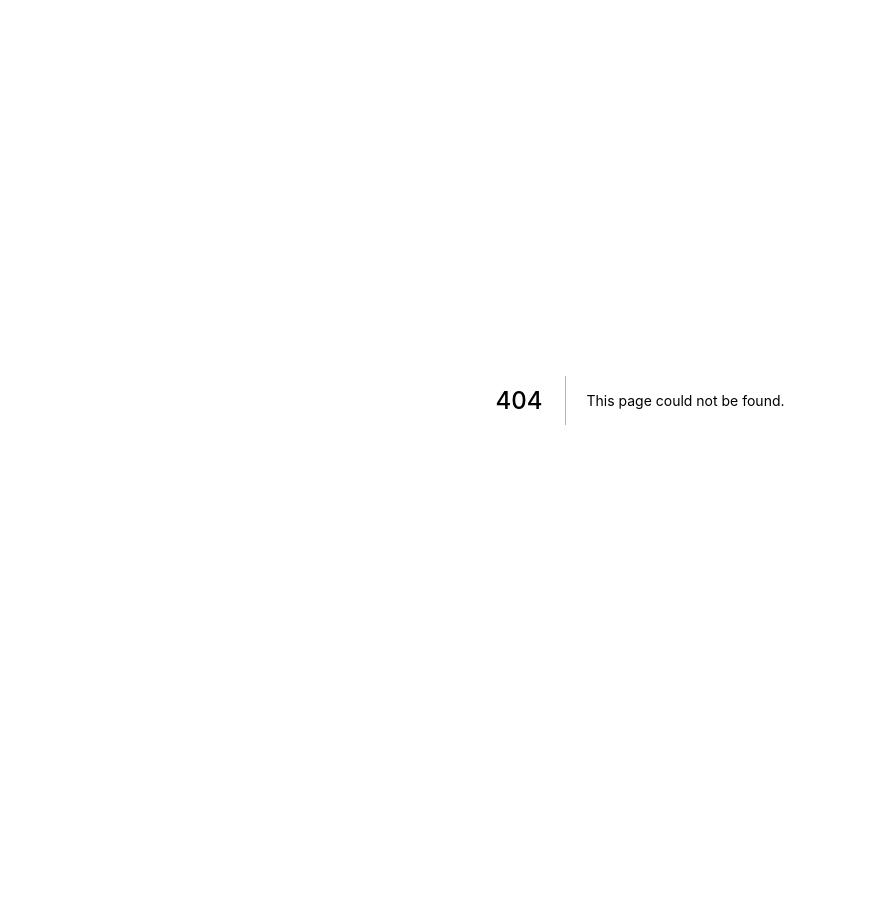
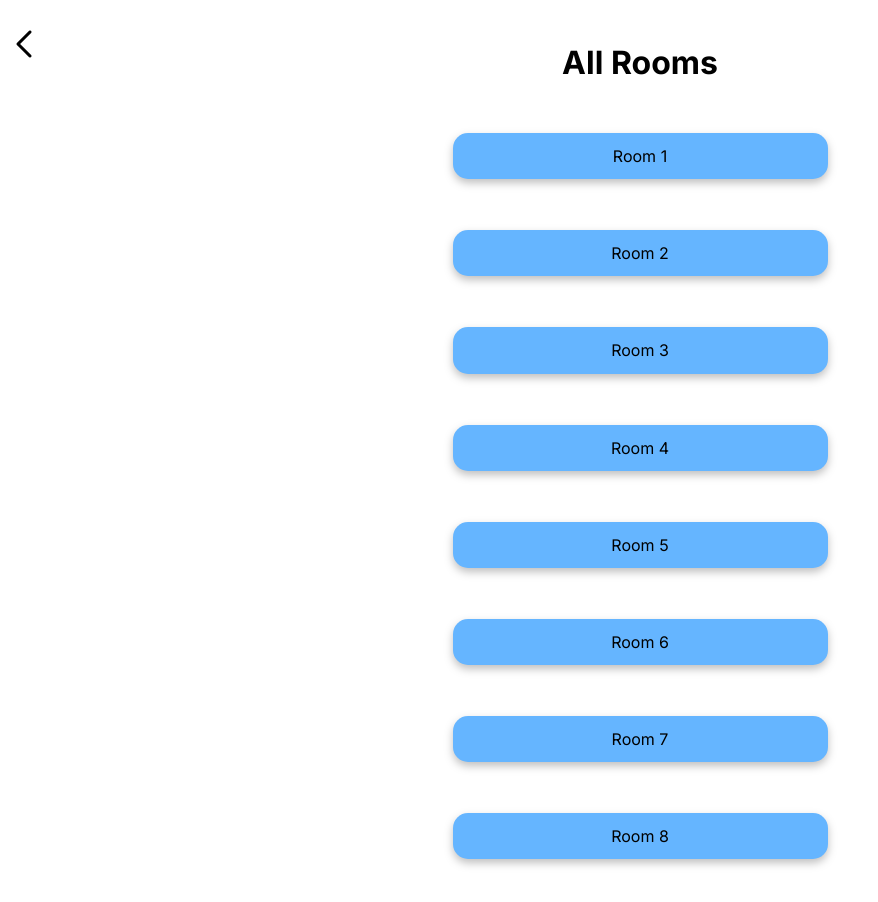
Before and after one commit to ben-me/capstone-project, a Next.js app: page /rooms in a window 1280 px wide. Before the commit this address had no page. Shown: the whole page, without its empty margins (0-878 px from the left). Before the commit the page ends 800 px from the top, so only its background shows below. Built offline with nearby package versions, Linux system fonts and the light colour scheme.

Commit message:
recover data after making merge revert

```diff
--- a/components/GlobalStyle.js
+++ b/components/GlobalStyle.js
@@ -4,11 +4,9 @@ export const GlobalStyle = createGlobalStyle`
 *,*::after, *::before {
     box-sizing:border-box;
 }
-
 body {
     margin: 0;
     padding: 0;
+    font-family: 'Inter', sans-serif;
 }
-
-
 `;
--- /dev/null
+++ b/components/RoomItem.js
@@ -0,0 +1,35 @@
+import Link from 'next/link';
+import styled from 'styled-components';
+
+export default function RoomItem({ roomData }) {
+  return (
+    <RoomListElement>
+      <Link href="" passHref>
+        <RoomAnchor>{roomData.name} </RoomAnchor>
+      </Link>
+    </RoomListElement>
+  );
+}
+
+const RoomListElement = styled.li`
+  width: 375px;
+  height: 46.12px;
+  background: #65b5ff;
+  border-radius: 15px;
+  filter: drop-shadow(0px 4px 4px rgba(0, 0, 0, 0.25));
+  list-style: none;
+  &:hover {
+    background-color: white;
+  }
+`;
+
+const RoomAnchor = styled.a`
+  display: flex;
+  justify-content: center;
+  align-items: center;
+  width: 100%;
+  height: 100%;
+  border-radius: 15px;
+  text-decoration: none;
+  color: black;
+`;
--- a/pages/_document.js
+++ b/pages/_document.js
@@ -1,18 +1,16 @@
-import Document from 'next/document';
+import Document, { Html, Head, Main, NextScript } from 'next/document';
 import { ServerStyleSheet } from 'styled-components';
 
 export default class MyDocument extends Document {
   static async getInitialProps(ctx) {
     const sheet = new ServerStyleSheet();
     const originalRenderPage = ctx.renderPage;
-
     try {
       ctx.renderPage = () =>
         originalRenderPage({
           enhanceApp: (App) => (props) =>
             sheet.collectStyles(<App {...props} />),
         });
-
       const initialProps = await Document.getInitialProps(ctx);
       return {
         ...initialProps,
@@ -27,4 +25,22 @@ export default class MyDocument extends Document {
       sheet.seal();
     }
   }
+  render() {
+    return (
+      <Html>
+        <Head>
+          <link rel="preconnect" href="https://fonts.googleapis.com" />
+          <link rel="preconnect" href="https://fonts.gstatic.com" crossorigin />
+          <link
+            href="https://fonts.googleapis.com/css2?family=Inter:wght@100;200;300;400;500;600;700;800;900&display=swap"
+            rel="stylesheet"
+          />
+        </Head>
+        <body>
+          <Main />
+          <NextScript />
+        </body>
+      </Html>
+    );
+  }
 }
--- /dev/null
+++ b/pages/rooms.js
@@ -0,0 +1,58 @@
+import RoomItem from '../components/RoomItem';
+import { getAllRooms } from '../services/roomService';
+import styled from 'styled-components';
+import Link from 'next/link';
+import Image from 'next/image';
+import backArrow from '../public/backarrow.png';
+
+export async function getStaticProps() {
+  const rooms = await getAllRooms();
+  return {
+    props: {
+      rooms,
+    },
+  };
+}
+
+export default function Rooms({ rooms }) {
+  return (
+    <>
+      <Link href="/" passHref>
+        <BackAnchor>
+          <Image alt="backbutton" src={backArrow} />
+        </BackAnchor>
+      </Link>
+
+      <RoomList>
+        <Header>All Rooms</Header>
+        {rooms.map((room) => {
+          return <RoomItem key={room.id} roomData={room} />;
+        })}
+      </RoomList>
+    </>
+  );
+}
+
+const RoomList = styled.ul`
+  display: flex;
+  flex-direction: column;
+  padding: 0;
+  gap: 51px;
+  margin: 2.7em auto;
+  width: 375px;
+  left: 26px;
+`;
+
+const Header = styled.h1`
+  text-align: center;
+  margin-bottom: 0;
+  margin-top: 0;
+`;
+
+const BackAnchor = styled.a`
+  display: inline-block;
+  position: absolute;
+  left: 0px;
+  z-index: 1;
+  top: 20px;
+`;
--- /dev/null
+++ b/services/roomService.js
@@ -0,0 +1,164 @@
+const rooms = [
+  {
+    id: 1,
+    name: 'Room 1',
+    desks: [
+      {
+        id: 1,
+        name: 'Desk 1',
+        isSelected: false,
+        reservations: [
+          {
+            starttime: '12:00',
+            endtime: '14:00',
+            user: 'user1',
+            isPrivate: false,
+          },
+        ],
+      },
+      {
+        id: 2,
+        name: 'Desk 2',
+        isSelected: false,
+        reservations: [
+          {
+            starttime: '15:00',
+            endtime: '17:00',
+            user: 'user2',
+            isPrivate: false,
+          },
+        ],
+      },
+    ],
+  },
+  {
+    id: 2,
+    name: 'Room 2',
+    desks: [
+      {
+        id: 1,
+        name: 'Desk 1',
+        isSelected: false,
+        reservations: [{}],
+      },
+      {
+        id: 2,
+        name: 'Desk 2',
+        isSelected: false,
+        reservations: [{}],
+      },
+    ],
+  },
+  {
+    id: 3,
+    name: 'Room 3',
+    desks: [
+      {
+        id: 1,
+        name: 'Desk 1',
+        isSelected: false,
+        reservations: [{}],
+      },
+      {
+        id: 2,
+        name: 'Desk 2',
+        isSelected: false,
+        reservations: [{}],
+      },
+    ],
+  },
+  {
+    id: 4,
+    name: 'Room 4',
+    desks: [
+      {
+        id: 1,
+        name: 'Desk 1',
+        isSelected: false,
+        reservations: [{}],
+      },
+      {
+        id: 2,
+        name: 'Desk 2',
+        isSelected: false,
+        reservations: [{}],
+      },
+    ],
+  },
+  {
+    id: 5,
+    name: 'Room 5',
+    desks: [
+      {
+        id: 1,
+        name: 'Desk 1',
+        isSelected: false,
+        reservations: [{}],
+      },
+      {
+        id: 2,
+        name: 'Desk 2',
+        isSelected: false,
+        reservations: [{}],
+      },
+    ],
+  },
+  {
+    id: 6,
+    name: 'Room 6',
+    desks: [
+      {
+        id: 1,
+        name: 'Desk 1',
+        isSelected: false,
+        reservations: [{}],
+      },
+      {
+        id: 2,
+        name: 'Desk 2',
+        isSelected: false,
+        reservations: [{}],
+      },
+    ],
+  },
+  {
+    id: 7,
+    name: 'Room 7',
+    desks: [
+      {
+        id: 1,
+        name: 'Desk 1',
+        isSelected: false,
+        reservations: [{}],
+      },
+      {
+        id: 2,
+        name: 'Desk 2',
+        isSelected: false,
+        reservations: [{}],
+      },
+    ],
+  },
+  {
+    id: 8,
+    name: 'Room 8',
+    desks: [
+      {
+        id: 1,
+        name: 'Desk 1',
+        isSelected: false,
+        reservations: [{}],
+      },
+      {
+        id: 2,
+        name: 'Desk 2',
+        isSelected: false,
+        reservations: [{}],
+      },
+    ],
+  },
+];
+
+export function getAllRooms() {
+  return rooms;
+}
```
Also changed, not shown: pages/index.js (+38 -1 lines), public/backarrow.png (added).
